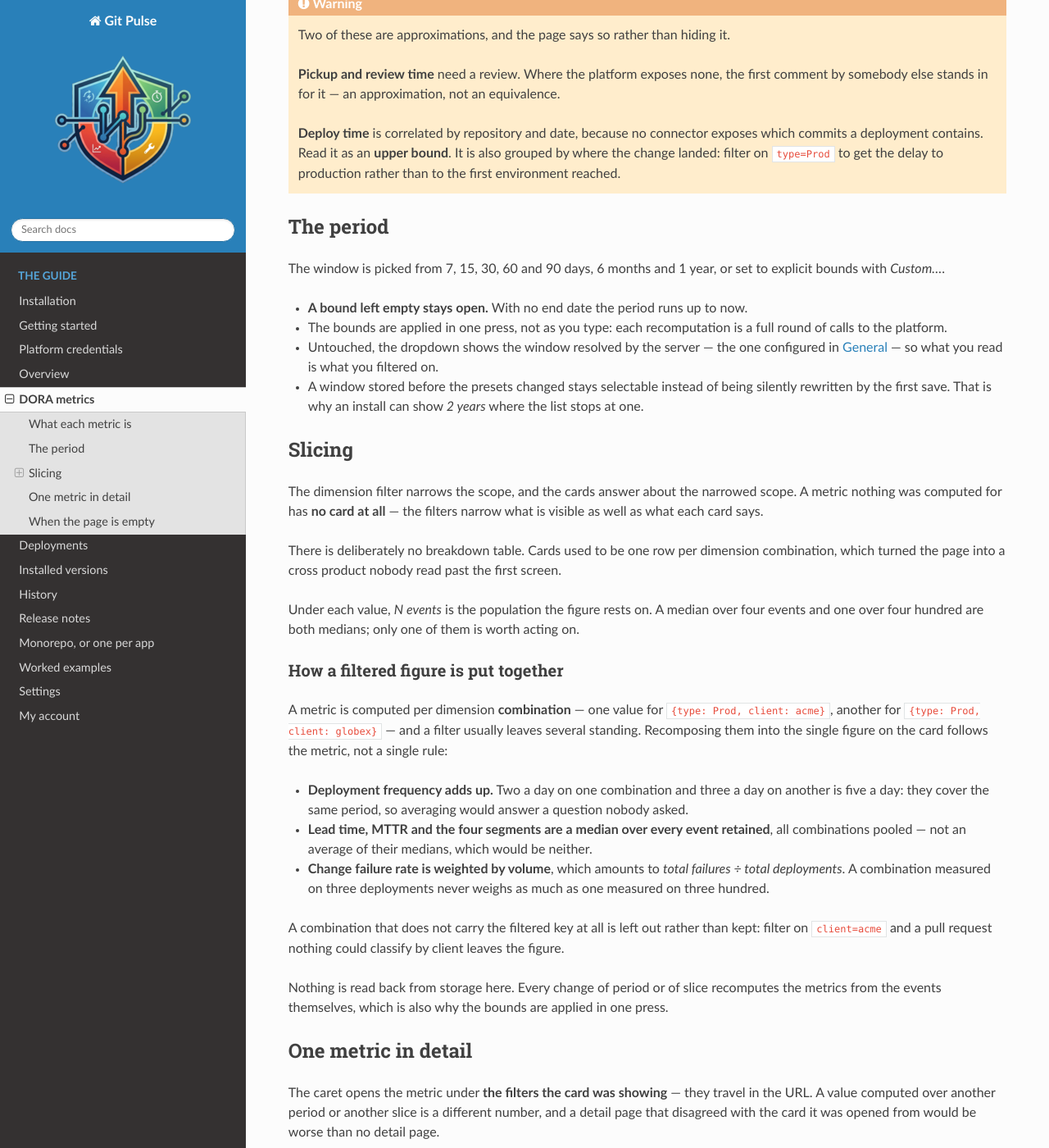
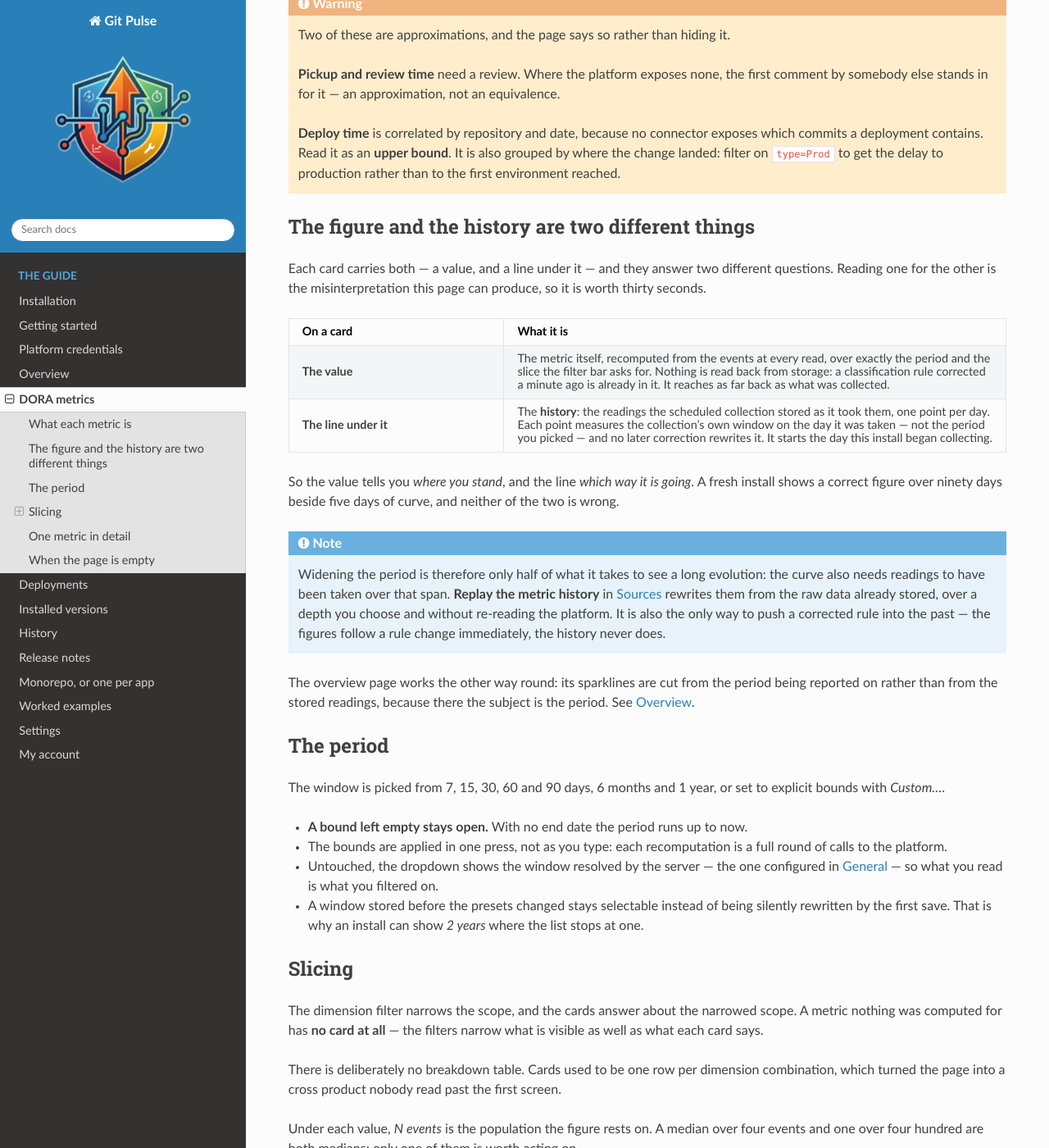
Before and after one commit to crabisoft/git-pulse, a Sphinx documentation site: the page built from docs/user/source/dora.rst, in a window 1280 px wide and 1400 px high, scrolled down 1487 px. Shown: the whole window at 82% size. Built offline with Sphinx 7.4.7 and the Read the Docs theme 3.1.0, drawn with Linux system fonts in a browser that asks for light colours.

Commit message:
docs: separate the recomputed figures from the stored history
The guide never said the value and the line on a card answer two different
questions, nor that widening the period does not lengthen a curve that was
never recorded. Say it once, where a card is read.

"No metric on screen is ever read back from MetricSnapshot" also stood three
lines above a table listing what is: it is about figures, and now says so. The
list sparklines are bounded by the selected period since they moved
server-side, though each reading still covers the collection's window.

```diff
--- a/docs/user/source/dora.rst
+++ b/docs/user/source/dora.rst
@@ -68,6 +68,48 @@ And the four segments lead time splits into:
    exposes which commits a deployment contains. Read it as an **upper bound**.
    It is also grouped by where the change landed: filter on ``type=Prod`` to
    get the delay to production rather than to the first environment reached.
+
+The figure and the history are two different things
+===================================================
+
+Each card carries both — a value, and a line under it — and they answer two
+different questions. Reading one for the other is the misinterpretation this
+page can produce, so it is worth thirty seconds.
+
+.. list-table::
+   :header-rows: 1
+   :widths: 30 70
+
+   * - On a card
+     - What it is
+   * - **The value**
+     - The metric itself, recomputed from the events at every read, over
+       exactly the period and the slice the filter bar asks for. Nothing is
+       read back from storage: a classification rule corrected a minute ago is
+       already in it. It reaches as far back as what was collected.
+   * - **The line under it**
+     - The **history**: the readings the scheduled collection stored as it
+       took them, one point per day. Each point measures the collection's own
+       window on the day it was taken — not the period you picked — and no
+       later correction rewrites it. It starts the day this install began
+       collecting.
+
+So the value tells you *where you stand*, and the line *which way it is going*.
+A fresh install shows a correct figure over ninety days beside five days of
+curve, and neither of the two is wrong.
+
+.. note::
+
+   Widening the period is therefore only half of what it takes to see a long
+   evolution: the curve also needs readings to have been taken over that span.
+   **Replay the metric history** in :ref:`settings-sources` rewrites them from
+   the raw data already stored, over a depth you choose and without re-reading
+   the platform. It is also the only way to push a corrected rule into the
+   past — the figures follow a rule change immediately, the history never does.
+
+The overview page works the other way round: its sparklines are cut from the
+period being reported on rather than from the stored readings, because there
+the subject is the period. See :doc:`overview`.
 
 The period
 ==========
```
Also changed, not shown: docs/technical/collection-and-metrics.md (+12 -5 lines).
